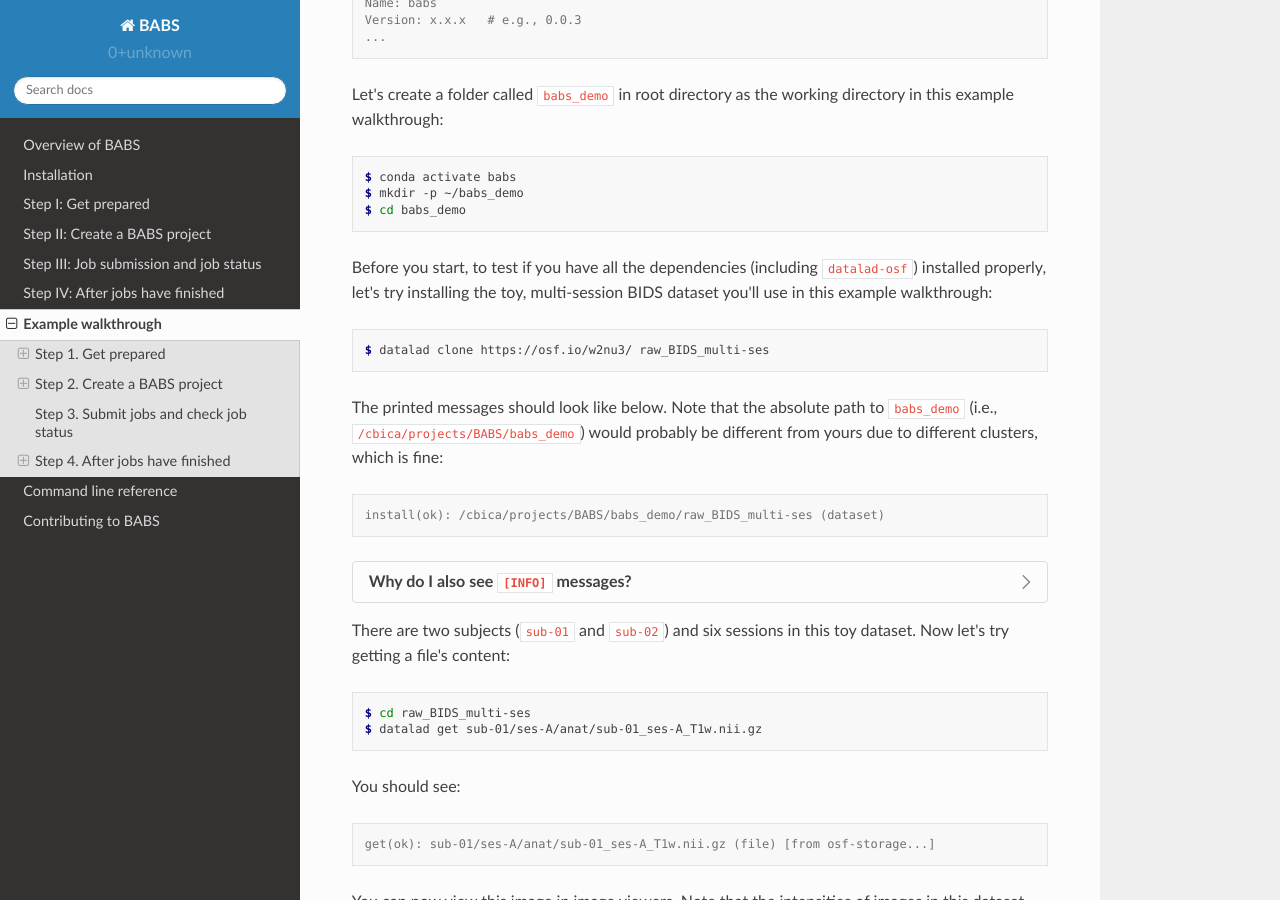
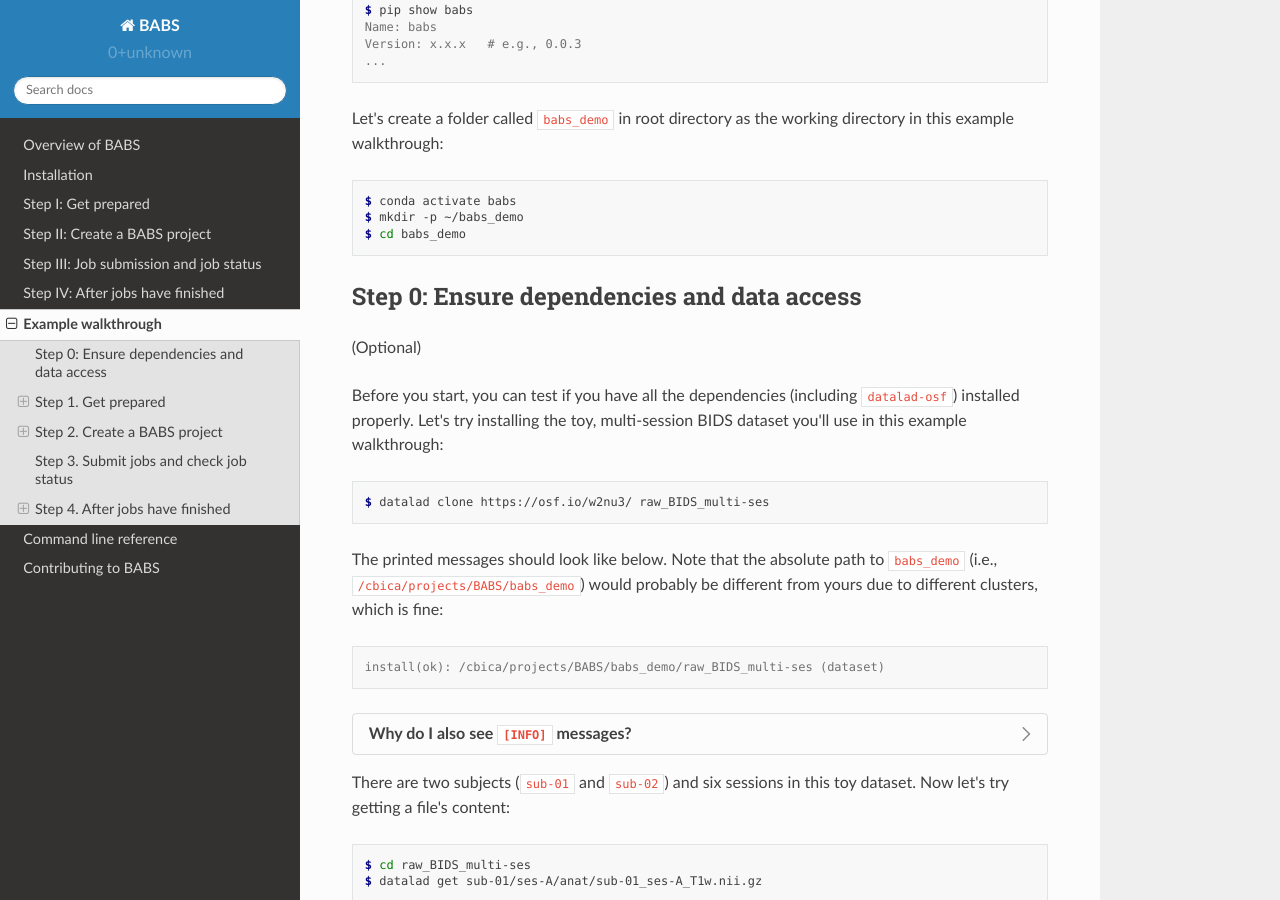
Before and after one commit to PennLINC/babs, a Sphinx documentation site: the page built from docs/source/walkthrough.rst, in a window 1280 px wide and 900 px high, scrolled down 1209 px. Built offline with Sphinx 7.4.7 and the Read the Docs theme 2.0.0, drawn with Linux system fonts in a browser that asks for light colours; some of the changed text lies outside the part shown.

Commit message:
Step 0 does not affect the end result
It is helpful to point out that these steps do not make changes
to their babs project. I pointlessly got into the habit of doing
this every time.

```diff
--- a/docs/source/walkthrough.rst
+++ b/docs/source/walkthrough.rst
@@ -63,8 +63,13 @@ as the working directory in this example walkthrough:
     $ mkdir -p ~/babs_demo
     $ cd babs_demo
 
-Before you start, to test if you have all the dependencies
-(including ``datalad-osf``) installed properly, let's try installing
+Step 0: Ensure dependencies and data access
+===========================================
+
+(Optional)
+
+Before you start, you can test if you have all the dependencies
+(including ``datalad-osf``) installed properly. Let's try installing
 the toy, multi-session BIDS dataset you'll use in this example walkthrough:
 
 ..  code-block:: console
```
